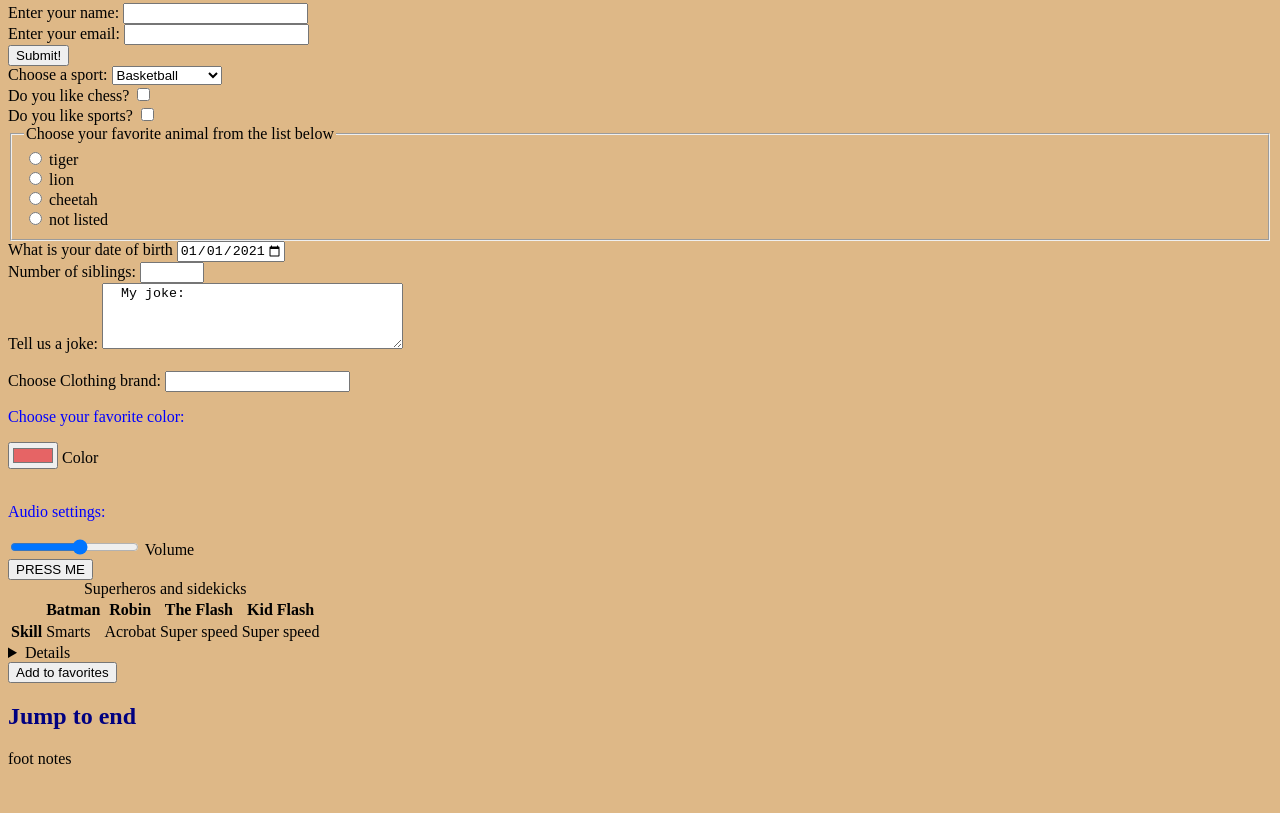
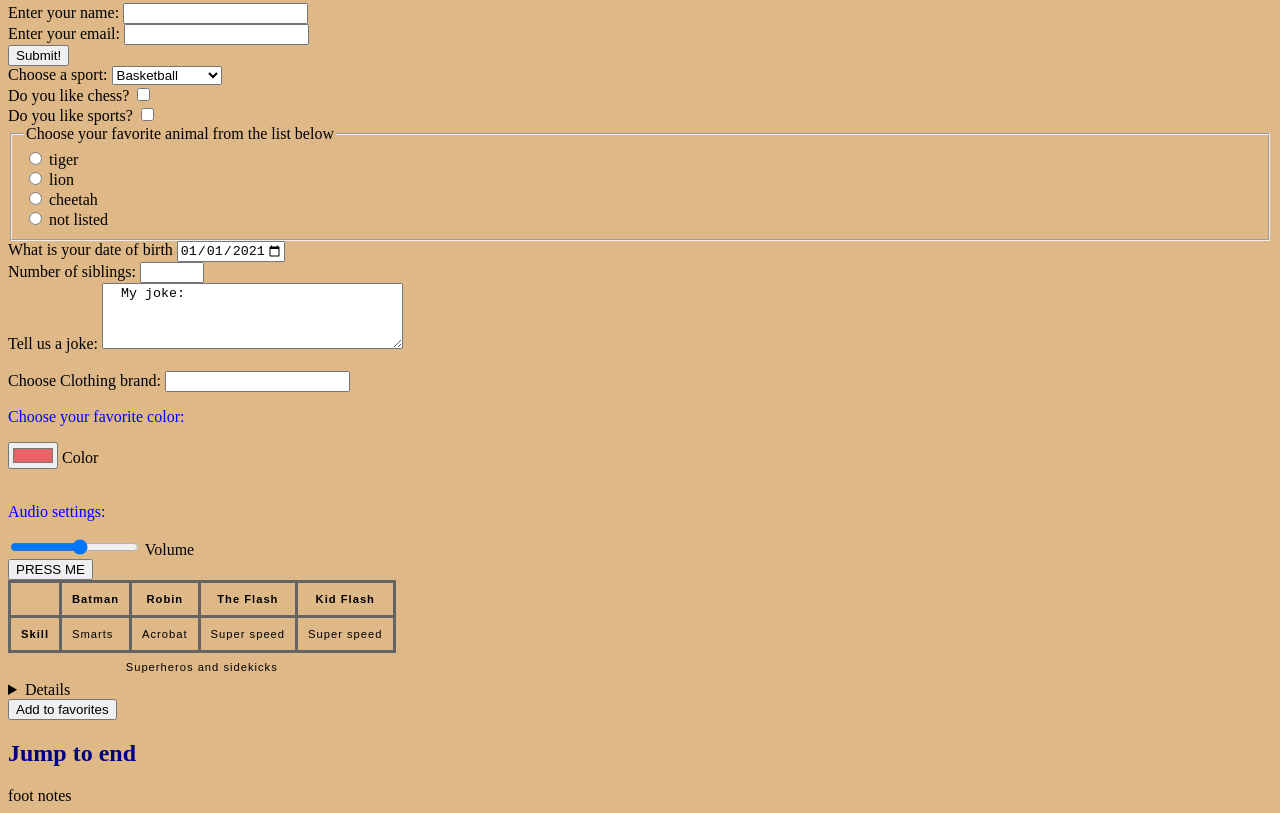
Before and after one commit to jkhaliqi/wi21-cse110-lab3, a plain HTML site: page index.html in a window 1280 px wide. Shown: the part 2372-3185 px from the top of the page. Before the commit the page ends 3148 px from the top, so only its background shows below. Drawn offline with Linux system fonts and the light colour scheme; a web font is replaced by a local one.

Commit message:
Update index.css

```diff
--- a/index.css
+++ b/index.css
@@ -72,3 +72,20 @@ p.relative {
   font-size: 2ex;
   font-size: 2ch;
 }
+/*Use of Box Model*/
+
+caption {
+  padding: 8px;
+  caption-side: bottom;
+}
+table {
+  border-collapse: collapse;
+  border: 2px solid rgb(100,100,100);
+  letter-spacing: 1px;
+  font-family: sans-serif;
+  font-size: .7rem;
+}
+td, th {
+  border: 3px solid rgb(100,100,100);
+  padding: 10px 10px;
+}
```
